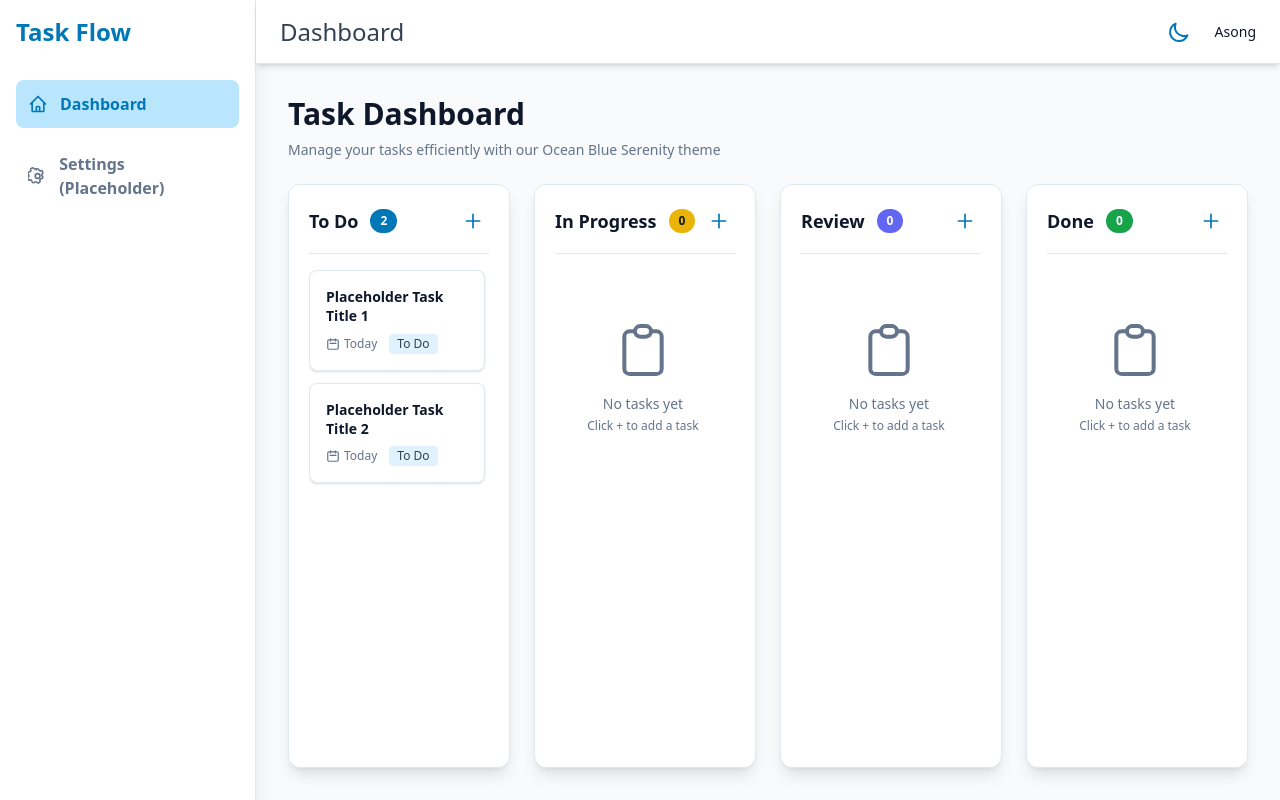
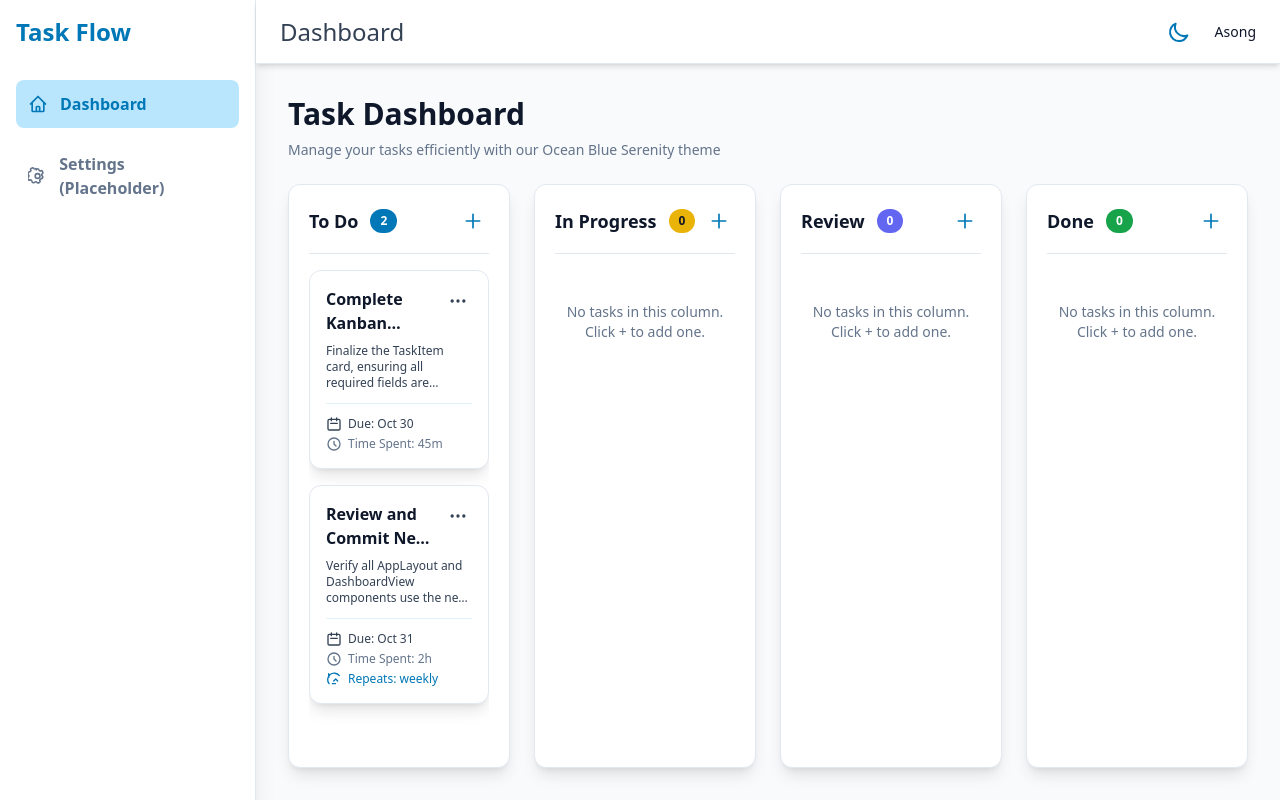
Before and after one commit to CourageAyim/task-manager-app, a Vue app in the folder client/: page /dashboard in a window 1280 px wide. Built offline with nearby package versions, Linux system fonts and the light colour scheme.

Commit message:
feat(ui): Create TaskItem card and integrate into TaskColumn with mock data

```diff
--- a/client/src/components/AppLayout.vue
+++ b/client/src/components/AppLayout.vue
@@ -96,7 +96,6 @@ const toggleDark = () => {
   isDark.value = !isDark.value;
   document.documentElement.classList.toggle('dark');
   localStorage.setItem('theme', isDark.value ? 'dark' : 'light');
-  // Trigger a custom event to notify other components
   window.dispatchEvent(new CustomEvent('theme-changed', { detail: { isDark: isDark.value } }));
 };
 
--- a/client/src/components/TaskColumn.vue
+++ b/client/src/components/TaskColumn.vue
@@ -2,7 +2,6 @@
   <div class="flex flex-col rounded-xl p-5 shadow-lg transition-all duration-300 h-full"
        :class="[isDark ? 'bg-bg-dark-elevated border border-border-dark' : 'bg-bg-light-elevated border border-border-light']">
 
-    <!-- Column Header -->
     <header class="flex justify-between items-center pb-4 mb-4 border-b transition-colors duration-300"
             :class="[isDark ? 'border-border-dark' : 'border-border-light']">
       <div class="flex items-center gap-3">
@@ -12,110 +11,57 @@
         </h3>
         <span class="px-2.5 py-1 rounded-full text-xs font-bold transition-colors duration-300"
               :class="statusClasses">
-          {{ taskCount }}
-        </span>
+          {{ mockTasks.length }} </span>
       </div>
 
       <button @click="addTask"
               class="p-1.5 rounded-lg transition-all duration-200 hover:scale-110"
               :class="[isDark ? 'text-accent-primary hover:bg-bg-dark-base' : 'text-accent-dark-primary hover:bg-bg-light-hover']">
-        <svg class="w-5 h-5" fill="none" stroke="currentColor" viewBox="0 0 24 24" xmlns="http://www.w3.org/2000/svg">
-          <path stroke-linecap="round" stroke-linejoin="round" stroke-width="2" d="M12 4v16m8-8H4"></path>
-        </svg>
+        <svg class="w-5 h-5" fill="none" stroke="currentColor" viewBox="0 0 24 24" xmlns="http://www.w3.org/2000/svg"><path stroke-linecap="round" stroke-linejoin="round" stroke-width="2" d="M12 4v16m8-8H4"></path></svg>
       </button>
     </header>
 
-    <!-- Task Cards Container -->
-    <div class="flex-grow overflow-y-auto space-y-3 pr-1">
-      <div v-for="i in taskCount"
-           :key="i"
-           class="group p-4 rounded-lg shadow transition-all duration-200 cursor-pointer border"
-           :class="[
-             isDark
-               ? 'bg-bg-dark-base border-border-dark hover:border-accent-primary hover:shadow-lg hover:shadow-accent-primary/10'
-               : 'bg-white border-border-light hover:border-accent-dark-primary hover:shadow-lg hover:shadow-accent-dark-primary/10'
-           ]">
+    <div class="flex-grow overflow-y-auto space-y-4">
 
-        <!-- Task Title -->
-        <div class="flex items-start justify-between gap-2 mb-2">
-          <p class="font-semibold text-sm leading-snug transition-colors duration-300"
-             :class="[isDark ? 'text-text-dark-primary' : 'text-text-light-primary']">
-            Placeholder Task Title {{ i }}
-          </p>
-          <button class="opacity-0 group-hover:opacity-100 transition-opacity duration-200 hover:text-error"
-                  :class="[isDark ? 'text-text-dark-tertiary' : 'text-text-light-tertiary']">
-            <svg class="w-4 h-4" fill="none" stroke="currentColor" viewBox="0 0 24 24">
-              <path stroke-linecap="round" stroke-linejoin="round" stroke-width="2" d="M6 18L18 6M6 6l12 12"></path>
-            </svg>
-          </button>
-        </div>
+      <TaskItem
+        v-for="task in mockTasks"
+        :key="task.id"
+        :task="task"
+      />
 
-        <!-- Task Meta Info -->
-        <div class="flex items-center gap-3 text-xs">
-          <span class="flex items-center gap-1 transition-colors duration-300"
-                :class="[isDark ? 'text-text-dark-tertiary' : 'text-text-light-tertiary']">
-            <svg class="w-3.5 h-3.5" fill="none" stroke="currentColor" viewBox="0 0 24 24">
-              <path stroke-linecap="round" stroke-linejoin="round" stroke-width="2" d="M8 7V3m8 4V3m-9 8h10M5 21h14a2 2 0 002-2V7a2 2 0 00-2-2H5a2 2 0 00-2 2v12a2 2 0 002 2z"></path>
-            </svg>
-            Today
-          </span>
-          <span class="px-2 py-0.5 rounded text-xs font-medium"
-                :class="statusBadgeClasses">
-            {{ statusLabel }}
-          </span>
-        </div>
-      </div>
-
-      <!-- Empty State -->
-      <div v-if="taskCount === 0"
-           class="flex flex-col items-center justify-center py-12 px-4 text-center">
-        <svg class="w-16 h-16 mb-3 transition-colors duration-300"
-             :class="[isDark ? 'text-text-dark-tertiary' : 'text-text-light-tertiary']"
-             fill="none" stroke="currentColor" viewBox="0 0 24 24">
-          <path stroke-linecap="round" stroke-linejoin="round" stroke-width="1.5" d="M9 5H7a2 2 0 00-2 2v12a2 2 0 002 2h10a2 2 0 002-2V7a2 2 0 00-2-2h-2M9 5a2 2 0 002 2h2a2 2 0 002-2M9 5a2 2 0 012-2h2a2 2 0 012 2"></path>
-        </svg>
-        <p class="text-sm font-medium transition-colors duration-300"
-           :class="[isDark ? 'text-text-dark-tertiary' : 'text-text-light-tertiary']">
-          No tasks yet
-        </p>
-        <p class="text-xs mt-1 transition-colors duration-300"
-           :class="[isDark ? 'text-text-dark-tertiary' : 'text-text-light-tertiary']">
-          Click + to add a task
-        </p>
-      </div>
+      <p v-if="mockTasks.length === 0" class="text-center py-8 text-sm"
+         :class="[isDark ? 'text-text-dark-tertiary' : 'text-text-light-tertiary']">
+        No tasks in this column. Click + to add one.
+      </p>
     </div>
   </div>
 </template>
 
 <script setup>
-import { computed, ref, onMounted, onBeforeUnmount, watch } from 'vue';
-
+import { computed, ref, onMounted, onBeforeUnmount } from 'vue';
+import TaskItem from './TaskItem.vue';
 const props = defineProps({
   title: { type: String, required: true },
   status: { type: String, required: true },
   taskCount: { type: Number, default: 0 },
 });
 
-// Reactive dark mode detection
-const isDark = ref(false);
+const isDark = ref(document.documentElement.classList.contains('dark'));
+let themeObserver = null;
 
 const checkTheme = () => {
   isDark.value = document.documentElement.classList.contains('dark');
 };
 
-let themeObserver = null;
+const handleThemeChange = (event) => {
+  isDark.value = event.detail.isDark;
+};
 
 onMounted(() => {
-  // Initial check
   checkTheme();
 
-  // Listen for custom theme change event
-  const handleThemeChange = (event) => {
-    isDark.value = event.detail.isDark;
-  };
   window.addEventListener('theme-changed', handleThemeChange);
 
-  // Also observe DOM changes with MutationObserver
   themeObserver = new MutationObserver((mutations) => {
     mutations.forEach((mutation) => {
       if (mutation.attributeName === 'class') {
@@ -129,7 +75,6 @@ onMounted(() => {
     attributeFilter: ['class']
   });
 
-  // Cleanup
   onBeforeUnmount(() => {
     window.removeEventListener('theme-changed', handleThemeChange);
     if (themeObserver) {
@@ -138,7 +83,32 @@ onMounted(() => {
   });
 });
 
-// Status badge for column header
+const mockTasks = computed(() => {
+  if (props.status === 'to-do') {
+    return [
+      {
+        id: 1,
+        title: 'Complete Kanban Board Structure (Task 2.2.3)',
+        description: 'Finalize the TaskItem card, ensuring all required fields are displayed and colors are correctly applied.',
+        dueDate: new Date(Date.now() + 86400000).toISOString(),
+        timeSpent: 45,
+        recurrence: 'none',
+        status: props.status
+      },
+      {
+        id: 2,
+        title: 'Review and Commit New Color Palette',
+        description: 'Verify all AppLayout and DashboardView components use the new semantic Tailwind classes for perfect contrast in both light and dark modes.',
+        dueDate: new Date(Date.now() + 172800000).toISOString(),
+        timeSpent: 120,
+        recurrence: 'weekly',
+        status: props.status
+      },
+    ];
+  }
+  return [];
+});
+
 const statusClasses = computed(() => {
   switch (props.status) {
     case 'to-do':
@@ -156,23 +126,8 @@ const statusClasses = computed(() => {
   }
 });
 
-// Status badge for individual task cards
-const statusBadgeClasses = computed(() => {
-  const base = isDark.value ? 'bg-bg-dark-header' : 'bg-bg-light-hover';
-  const textColor = isDark.value ? 'text-text-dark-secondary' : 'text-text-light-secondary';
-  return `${base} ${textColor}`;
-});
+const addTask = () => {
+  console.log(`Add task button clicked for column: ${props.title}`);
+};
 
-// Status label
-const statusLabel = computed(() => {
-  return props.status.split('-').map(word =>
-    word.charAt(0).toUpperCase() + word.slice(1)
-  ).join(' ');
-});
-
-// Add task function (placeholder)
-const addTask = () => {
-  console.log(`Add task to ${props.title}`);
-  // Future: Emit event or call API
-};
 </script>
--- /dev/null
+++ b/client/src/components/TaskItem.vue
@@ -0,0 +1,112 @@
+<template>
+  <div class="p-4 rounded-xl shadow-lg cursor-pointer transition-all duration-300 transform hover:scale-[1.01]"
+       :class="[isDark
+                ? 'bg-bg-dark-base border border-border-dark hover:shadow-accent-primary/20'
+                : 'bg-bg-light-elevated border border-border-light hover:shadow-accent-dark-primary/20']"
+       @click="editTask">
+
+    <header class="flex justify-between items-start mb-2">
+      <h4 class="font-bold text-base line-clamp-2"
+          :class="[isDark ? 'text-text-dark-primary' : 'text-text-light-primary']">
+        {{ task.title }}
+      </h4>
+      <button class="flex-shrink-0 p-1 rounded-full ml-2 transition-colors duration-200"
+              :class="[isDark ? 'text-text-dark-secondary hover:bg-bg-dark-elevated' : 'text-text-light-secondary hover:bg-bg-light-hover']">
+        <svg class="w-5 h-5" fill="none" stroke="currentColor" viewBox="0 0 24 24" xmlns="http://www.w3.org/2000/svg"><path stroke-linecap="round" stroke-linejoin="round" stroke-width="2" d="M5 12h.01M12 12h.01M19 12h.01M6 12a1 1 0 11-2 0 1 1 0 012 0zm7 0a1 1 0 11-2 0 1 1 0 012 0zm7 0a1 1 0 11-2 0 1 1 0 012 0z"></path></svg>
+      </button>
+    </header>
+
+    <p v-if="task.description"
+       class="text-xs mt-1 line-clamp-3"
+       :class="[isDark ? 'text-text-dark-tertiary' : 'text-text-light-secondary']">
+      {{ task.description }}
+    </p>
+
+    <div class="mt-3 pt-3 border-t"
+         :class="[isDark ? 'border-bg-dark-elevated' : 'border-bg-light-hover']">
+
+      <div class="flex items-center text-xs font-medium"
+           :class="[isDark ? 'text-text-dark-secondary' : 'text-text-light-secondary']">
+        <svg class="w-4 h-4 mr-1.5" fill="none" stroke="currentColor" viewBox="0 0 24 24" xmlns="http://www.w3.org/2000/svg"><path stroke-linecap="round" stroke-linejoin="round" stroke-width="2" d="M8 7V3m8 4V3m-9 8h10M5 21h14a2 2 0 002-2V7a2 2 0 00-2-2H5a2 2 0 00-2 2v12a2 2 0 002 2z"></path></svg>
+        <span>Due: {{ formatDate(task.dueDate) }}</span>
+      </div>
+
+      <div v-if="task.timeSpent > 0" class="flex items-center text-xs mt-1"
+           :class="[isDark ? 'text-text-dark-tertiary' : 'text-text-light-tertiary']">
+        <svg class="w-4 h-4 mr-1.5" fill="none" stroke="currentColor" viewBox="0 0 24 24" xmlns="http://www.w3.org/2000/svg"><path stroke-linecap="round" stroke-linejoin="round" stroke-width="2" d="M12 8v4l3 3m6-3a9 9 0 11-18 0 9 9 0 0118 0z"></path></svg>
+        <span>Time Spent: {{ formatTime(task.timeSpent) }}</span>
+      </div>
+
+      <div v-if="task.recurrence !== 'none'" class="flex items-center text-xs mt-1"
+           :class="[isDark ? 'text-accent-primary' : 'text-accent-dark-primary']">
+        <svg class="w-4 h-4 mr-1.5" fill="none" stroke="currentColor" viewBox="0 0 24 24" xmlns="http://www.w3.org/2000/svg"><path stroke-linecap="round" stroke-linejoin="round" stroke-width="2" d="M4 4v5h.582m15.356-2A8.001 8.001 0 004.582 19m9.626 0H9.582m7.962-4l-3-3m0 0l-3 3"></path></svg>
+        <span class="font-medium">Repeats: {{ task.recurrence }}</span>
+      </div>
+
+    </div>
+  </div>
+</template>
+
+<script setup>
+import { ref, onMounted } from 'vue';
+
+const props = defineProps({
+  task: {
+    type: Object,
+    required: true,
+    default: () => ({
+      title: 'Default Task',
+      description: 'Default description of the task.',
+      dueDate: new Date(),
+      timeSpent: 0,
+      recurrence: 'none',
+      status: 'to-do'
+    })
+  }
+});
+
+const isDark = ref(document.documentElement.classList.contains('dark'));
+let themeObserver = null;
+const checkTheme = () => {
+  isDark.value = document.documentElement.classList.contains('dark');
+};
+
+onMounted(() => {
+  checkTheme();
+  themeObserver = new MutationObserver((mutations) => {
+    mutations.forEach((mutation) => {
+      if (mutation.attributeName === 'class') {
+        checkTheme();
+      }
+    });
+  });
+  themeObserver.observe(document.documentElement, { attributes: true, attributeFilter: ['class'] });
+});
+
+onBeforeUnmount(() => {
+  if (themeObserver) {
+    themeObserver.disconnect();
+  }
+});
+
+const formatDate = (dateString) => {
+  const date = new Date(dateString);
+  return date.toLocaleDateString('en-US', { month: 'short', day: 'numeric' });
+};
+
+const formatTime = (minutes) => {
+  if (minutes === 0) return '0m';
+  const h = Math.floor(minutes / 60);
+  const m = minutes % 60;
+  let timeString = '';
+  if (h > 0) timeString += `${h}h `;
+  if (m > 0) timeString += `${m}m`;
+  return timeString.trim();
+};
+
+const editTask = () => {
+  console.log(`Open edit modal for task: ${props.task.title}`);
+};
+
+import { onBeforeUnmount } from 'vue';
+</script>
```
